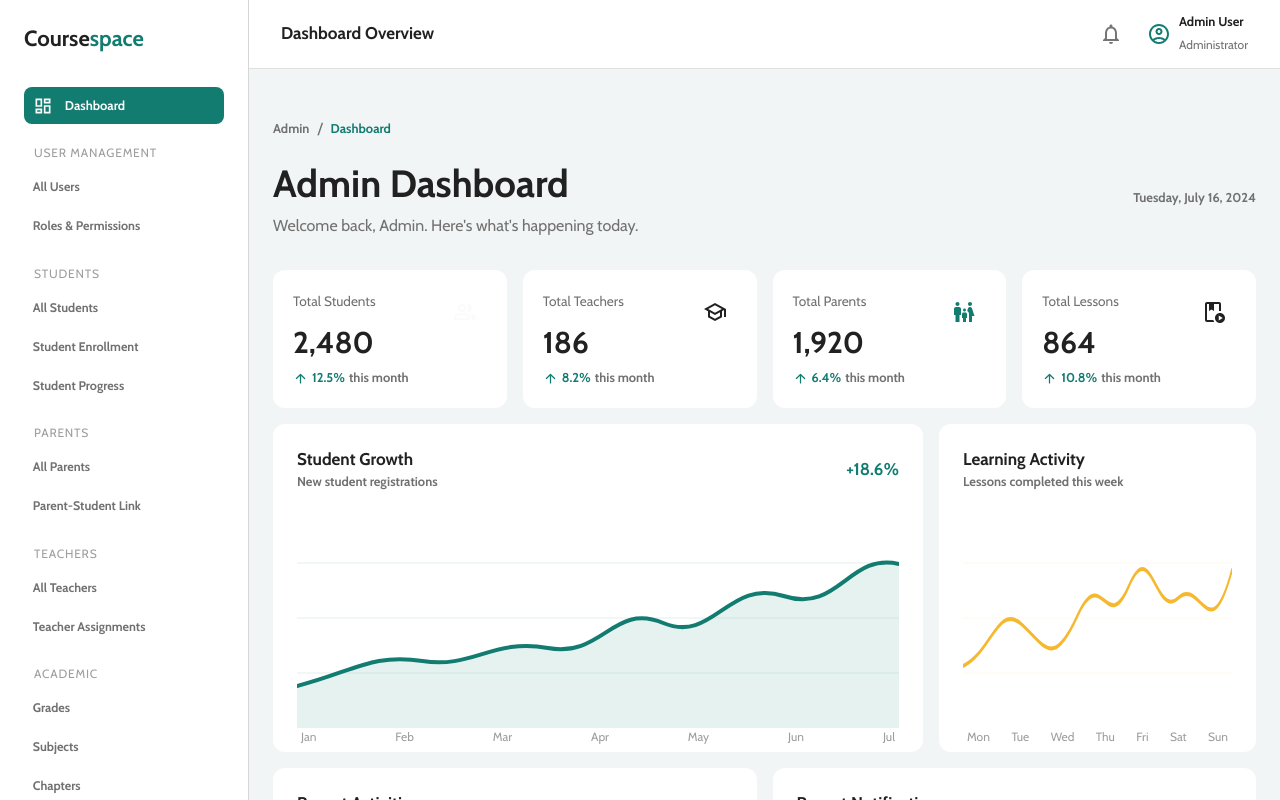
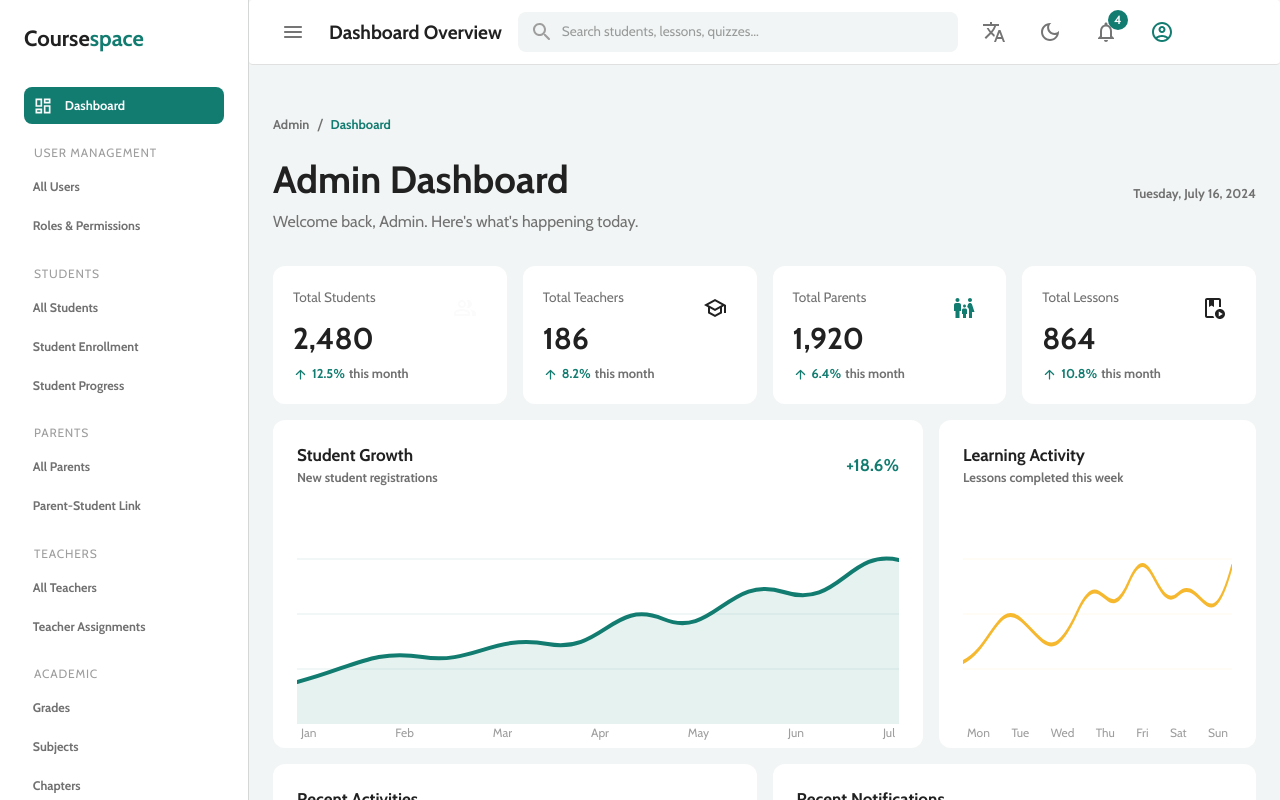
Before and after one commit to kirubeladamu9-afk/courseaugust15.4, a React (Vite) app: page /admin in a window 1280 px wide. Shown: the top 800 px of the page. Built offline with nearby package versions, Linux system fonts and the light colour scheme.

Commit message:
Add sticky header with search, notifications, and profile menu

```diff
--- a/src/components/admin/admin-dashboard.tsx
+++ b/src/components/admin/admin-dashboard.tsx
@@ -1,10 +1,14 @@
 import { useState, type FC, type ReactNode } from 'react'
 import Box from '@mui/material/Box'
 import Breadcrumbs from '@mui/material/Breadcrumbs'
+import Badge from '@mui/material/Badge'
 import ButtonBase from '@mui/material/ButtonBase'
 import Container from '@mui/material/Container'
 import Drawer from '@mui/material/Drawer'
 import IconButton from '@mui/material/IconButton'
+import InputBase from '@mui/material/InputBase'
+import Menu from '@mui/material/Menu'
+import MenuItem from '@mui/material/MenuItem'
 import Divider from '@mui/material/Divider'
 import Grid from '@mui/material/Grid'
 import Paper from '@mui/material/Paper'
@@ -25,6 +29,10 @@ import CloseRounded from '@mui/icons-material/CloseRounded'
 import DashboardOutlined from '@mui/icons-material/DashboardOutlined'
 import MenuRounded from '@mui/icons-material/MenuRounded'
 import NotificationsNoneOutlined from '@mui/icons-material/NotificationsNoneOutlined'
+import SearchRounded from '@mui/icons-material/SearchRounded'
+import TranslateOutlined from '@mui/icons-material/TranslateOutlined'
+import DarkModeOutlined from '@mui/icons-material/DarkModeOutlined'
+import LightModeOutlined from '@mui/icons-material/LightModeOutlined'
 import { Logo } from '@/components/logo'
 
 interface StatCardProps {
@@ -181,21 +189,63 @@ const AdminSidebar: FC<AdminSidebarProps> = ({ mobileOpen, onClose }) => (
   </>
 )
 
-const AdminHeader: FC<{ onMenuClick: () => void }> = ({ onMenuClick }) => (
-  <Paper component="header" elevation={0} square sx={{ px: { xs: 2, md: 4 }, py: 1.5, borderBottom: 1, borderColor: 'divider' }}>
-    <Stack direction="row" alignItems="center" justifyContent="space-between">
-      <IconButton onClick={onMenuClick} aria-label="Open navigation" sx={{ display: { xs: 'inline-flex', md: 'none' }, mr: 1 }}><MenuRounded /></IconButton>
-      <Typography variant="h5" sx={{ display: { xs: 'none', sm: 'block' } }}>Dashboard Overview</Typography>
-      <Box sx={{ ml: 'auto', display: 'flex', alignItems: 'center', gap: { xs: 1, md: 2 } }}>
-        <IconButton aria-label="Notifications"><NotificationsNoneOutlined /></IconButton>
-        <Stack direction="row" alignItems="center" spacing={1}>
+const AdminHeader: FC<{ onMenuClick: () => void }> = ({ onMenuClick }) => {
+  const [profileAnchor, setProfileAnchor] = useState<null | HTMLElement>(null)
+  const [darkMode, setDarkMode] = useState(false)
+  const profileOpen = Boolean(profileAnchor)
+
+  return (
+    <Paper
+      component="header"
+      elevation={0}
+      sx={{
+        position: 'sticky',
+        top: 0,
+        zIndex: (theme) => theme.zIndex.appBar,
+        px: { xs: 1.5, md: 3 },
+        py: 1,
+        borderBottom: 1,
+        borderColor: 'divider',
+        backgroundColor: 'background.paper',
+      }}
+    >
+      <Stack direction="row" alignItems="center" spacing={{ xs: 0.5, md: 2 }} sx={{ minHeight: 48 }}>
+        <IconButton onClick={onMenuClick} aria-label="Open navigation"><MenuRounded /></IconButton>
+        <Typography variant="h5" sx={{ fontSize: { xs: '1rem', sm: '1.2rem' }, whiteSpace: 'nowrap' }}>Dashboard Overview</Typography>
+        <Box
+          sx={{
+            ml: { xs: 'auto', sm: 2 },
+            mr: 'auto',
+            display: { xs: 'none', sm: 'flex' },
+            alignItems: 'center',
+            width: '100%',
+            maxWidth: 440,
+            px: 1.5,
+            borderRadius: 2,
+            backgroundColor: 'background.default',
+          }}
+        >
+          <SearchRounded sx={{ color: 'text.disabled', mr: 1 }} />
+          <InputBase fullWidth placeholder="Search students, lessons, quizzes..." inputProps={{ 'aria-label': 'Search dashboard records' }} sx={{ py: 0.75, fontSize: '0.85rem' }} />
+        </Box>
+        <IconButton aria-label="Search" sx={{ display: { xs: 'inline-flex', sm: 'none' } }}><SearchRounded /></IconButton>
+        <IconButton aria-label="Language" sx={{ display: { xs: 'none', md: 'inline-flex' } }}><TranslateOutlined /></IconButton>
+        <IconButton aria-label={darkMode ? 'Use light mode' : 'Use dark mode'} onClick={() => setDarkMode(!darkMode)}>
+          {darkMode ? <LightModeOutlined /> : <DarkModeOutlined />}
+        </IconButton>
+        <IconButton aria-label="Notifications">
+          <Badge badgeContent={4} color="primary"><NotificationsNoneOutlined /></Badge>
+        </IconButton>
+        <IconButton aria-label="Open profile menu" onClick={(event) => setProfileAnchor(event.currentTarget)}>
           <AccountCircleOutlined color="primary" />
-          <Box sx={{ display: { xs: 'none', sm: 'block' } }}><Typography variant="subtitle2" sx={{ fontWeight: 600 }}>Admin User</Typography><Typography variant="caption" color="text.secondary">Administrator</Typography></Box>
-        </Stack>
-      </Box>
-    </Stack>
-  </Paper>
-)
+        </IconButton>
+        <Menu anchorEl={profileAnchor} open={profileOpen} onClose={() => setProfileAnchor(null)}>
+          {['Profile', 'My Account', 'Change Password', 'Settings', 'Logout'].map((item) => <MenuItem key={item} onClick={() => setProfileAnchor(null)}>{item}</MenuItem>)}
+        </Menu>
+      </Stack>
+    </Paper>
+  )
+}
 
 const AdminDashboard: FC = () => {
   const [mobileOpen, setMobileOpen] = useState(false)
```
